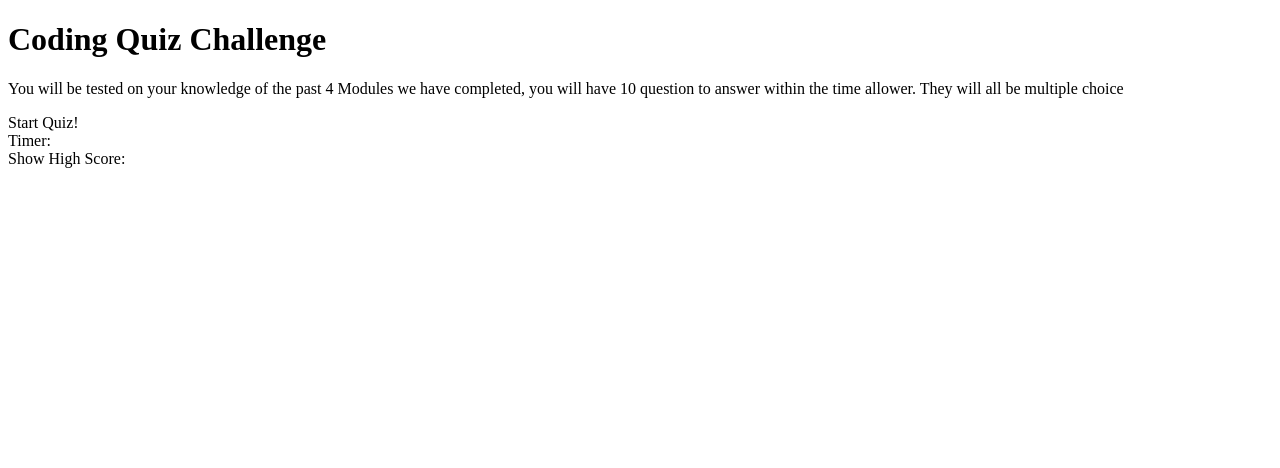
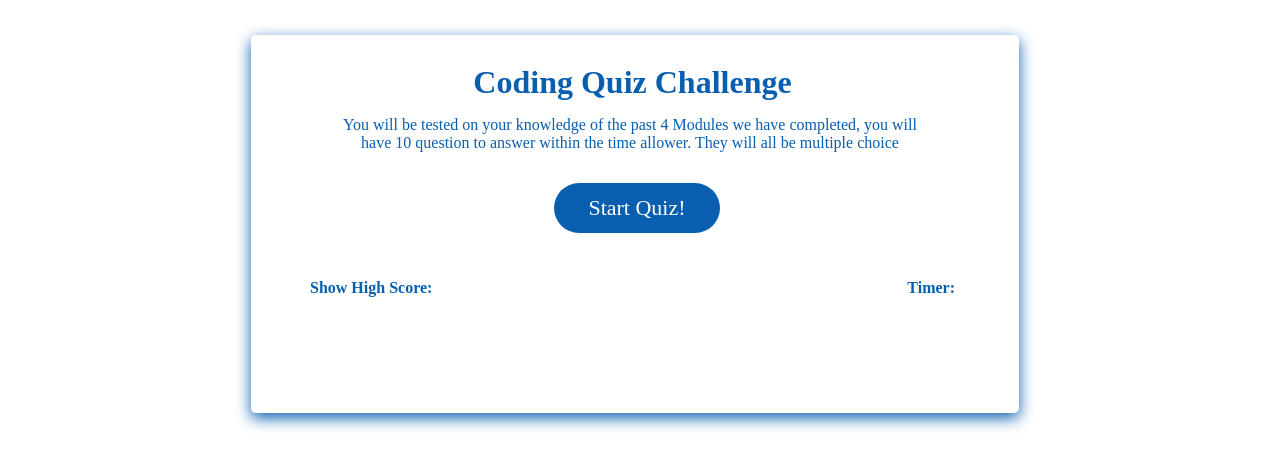
Before and after one commit to dmtuominen22/coding-quiz, a plain HTML site: page index.html in a window 1280 px wide. Drawn offline with Linux system fonts and the light colour scheme; the site is published under a folder, as on GitHub Pages, so addresses that start at the root find nothing.

Commit message:
updated css file name

```diff
--- a/index.html
+++ b/index.html
@@ -4,7 +4,7 @@
     <meta charset="UTF-8">
     <meta http-equiv="X-UA-Compatible" content="IE=edge">
     <meta name="viewport" content="width=device-width, initial-scale=1.0">
-    <link rel="stylesheet" href="/assets/css/style.css">
+    <link rel="stylesheet" href="assets/css/style.css">
     <title>Coding Quiz</title>
 </head>
 <body>
```
